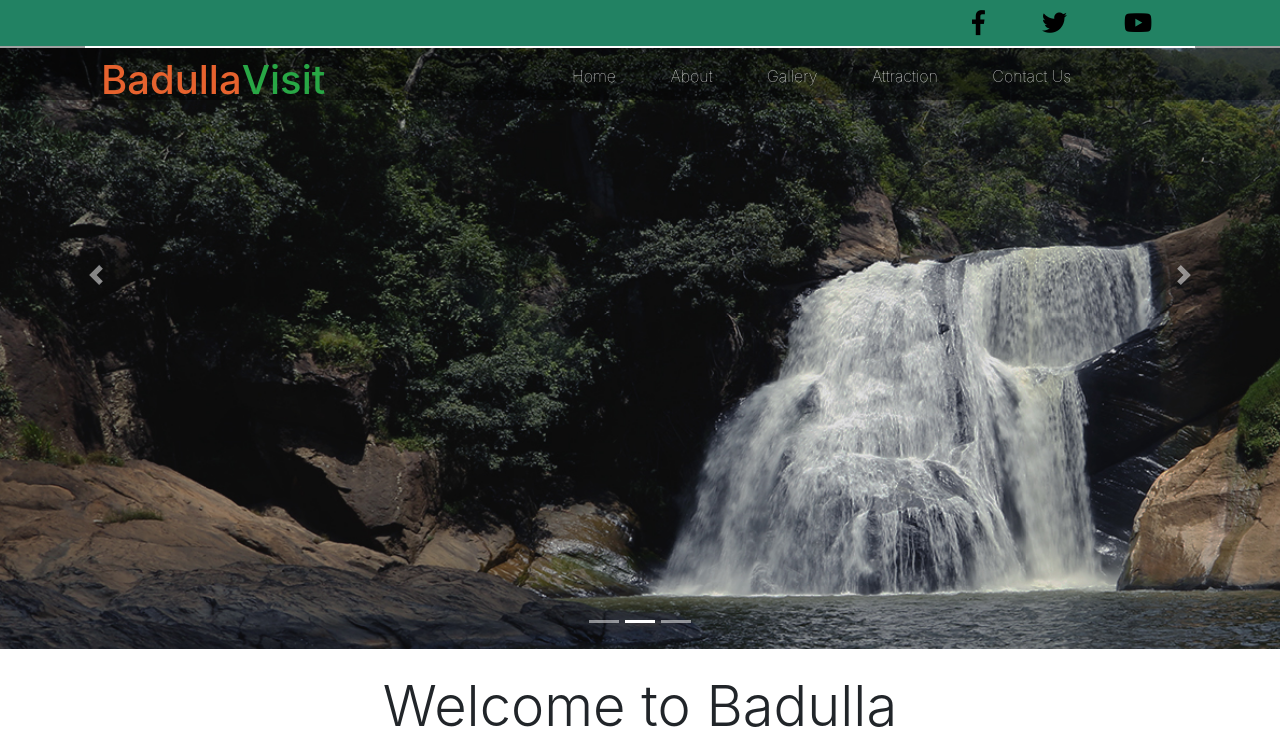
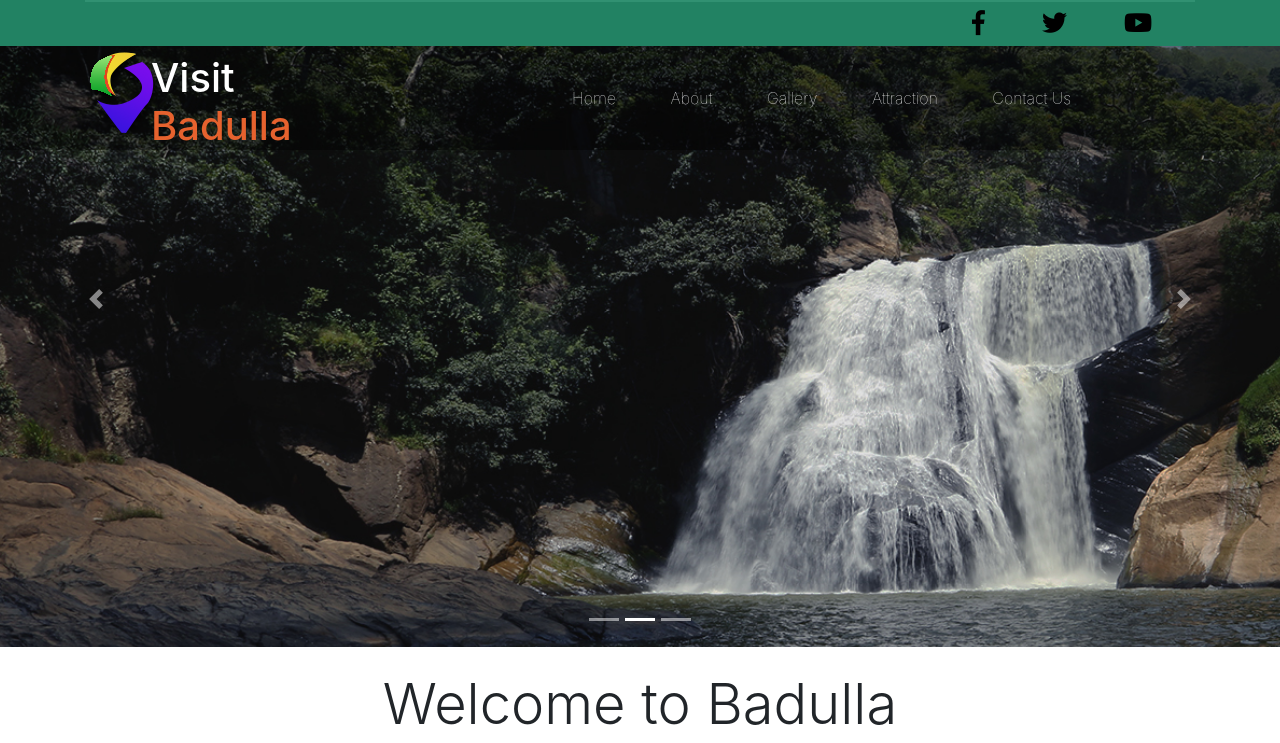
Before and after one commit to jayasenapm/visitbadulla, a plain HTML site: page index.html in a window 1280 px wide. Shown: the top 743 px of the page. Drawn offline with nearby package versions, Linux system fonts and the light colour scheme; a web font is replaced by a local one.

Commit message:
ok i add

```diff
--- a/css/style.css
+++ b/css/style.css
@@ -5,7 +5,7 @@ body{
 
 }
 .header-top{
-	height: 100px;
+	height: 150px;
 	width: 100%;
 	background-color: rgba(0, 0, 0, 0.37);
 }
@@ -17,7 +17,7 @@ body{
 	height: 2px;
 	width: 100%;
 	background-color: white;
-	float: left;
+
 
 }
 .menu{
@@ -28,7 +28,9 @@ body{
 	text-decoration: none;
 }
 .navbar{
-	width: 100%;
+
+	margin: auto;
+
 }
 .navbar ul li{
 	list-style: none;
@@ -38,6 +40,7 @@ body{
 	width: 100px;
 	padding-left: 50px;
 	color: white;
+
 }
 .navbar ul li:hover{
 	color: yellow;
@@ -47,7 +50,20 @@ body{
 }
 .logo {
 
-	color: #28a745;
+	float: left;
+	width: 200px;
+	display: inline;
+	padding-left: 50px;
+
+}
+.logo img{
+	position: absolute;
+	top:0px;
+	left: 0px;
+}
+.logo h1{
+	color: white;
+	float: left;
 
 }
 .logo span{
--- a/index.html
+++ b/index.html
@@ -36,7 +36,7 @@
 
 <div class="navbar">
 
-		<div class="logo"><h1>Visit<span>Badulla</span></h1></div>
+		<div class="logo"><img src="images/logo.png"><h1> Visit <span>Badulla</span> </h1></div>
 		<div class="menu">
 			<ul>
 			<a href="" class="active"><li>Home</li></a>
@@ -49,7 +49,7 @@
 		</div>
 
 
-	</div>
+</div>
 
 </div>
 
@@ -69,7 +69,7 @@
     <div class="carousel-item active">
       <img data-aos="fade-down"
      data-aos-easing="linear"
-     data-aos-duration="1500" class=" kenburns-top" src="images/slide1.jpg" alt="Los Angeles">
+     data-aos-duration="1500" class=" kenburns-top" src="images/slide3.jpg" alt="Los Angeles">
       <div class="carousel-caption">
     	<h1>perfect place for vacation</h1>
 
```
